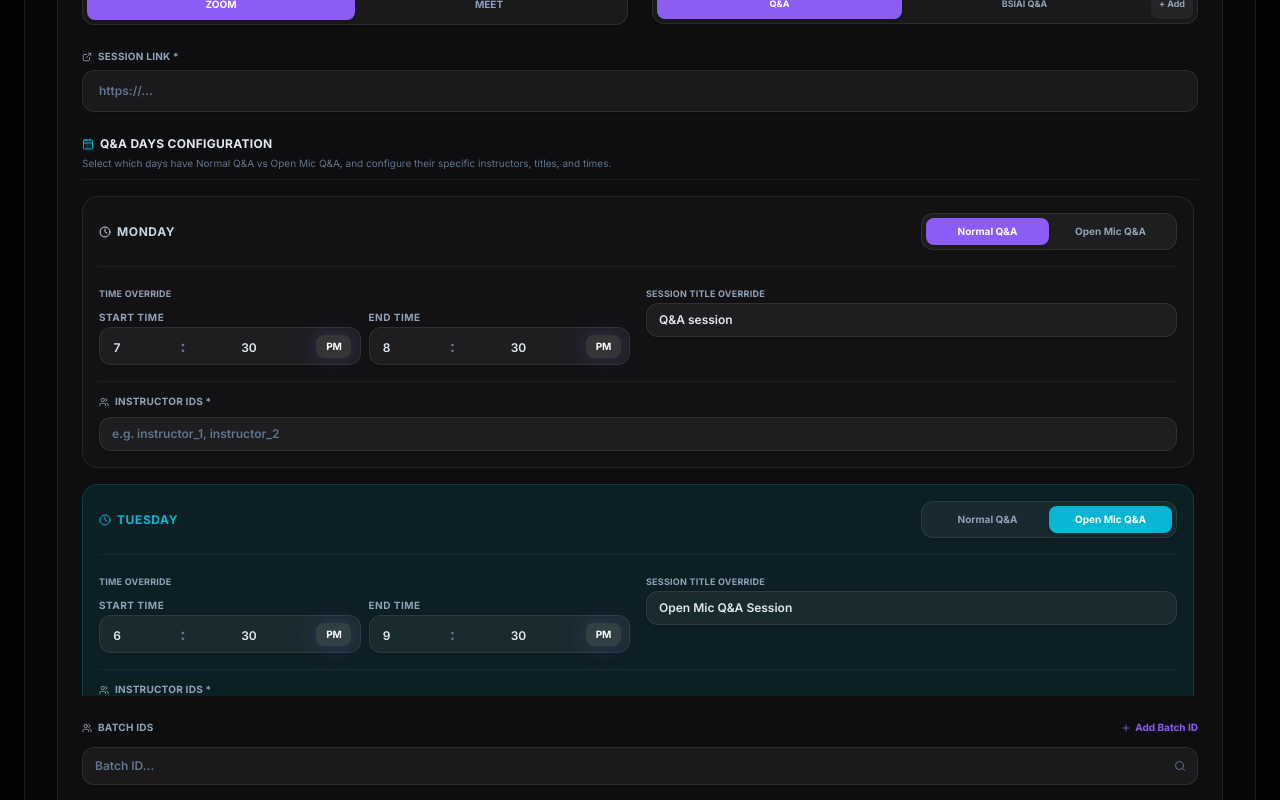
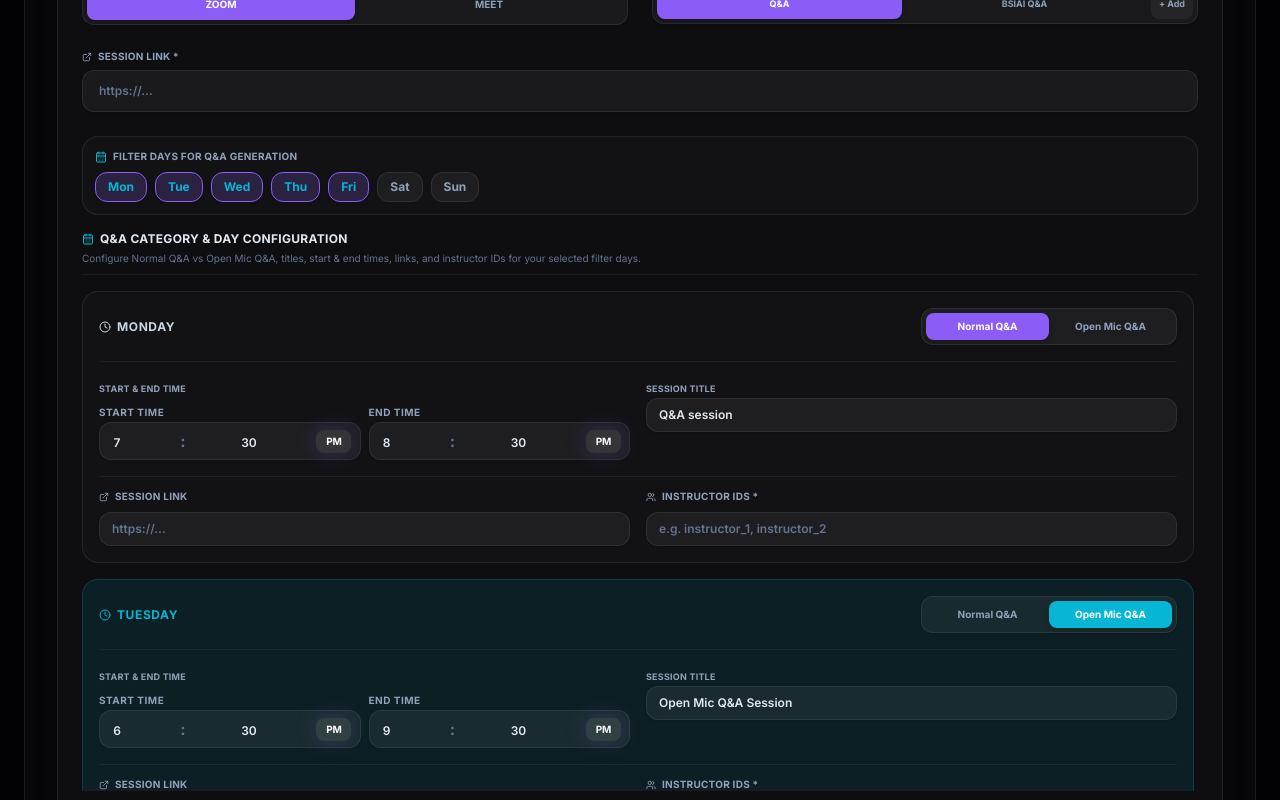
Before and after one commit to siddharthabardhanost-rgb/Bulk-Sessions, a React (Vite) app: page / in a window 1280 px wide. Shown: the part 2620-3420 px from the top of the page. Built offline with nearby package versions, Linux system fonts and the light colour scheme.

Commit message:
feat: add QnA day filtering and session links
Extend schedule configuration to support specific QnA day filtering and optional session links. Introduce a timing management popup for granular QnA slot control.

```diff
--- a/src/App.tsx
+++ b/src/App.tsx
@@ -72,6 +72,7 @@ type QnaDayConfig = {
   startTime?: string;
   endTime?: string;
   title?: string;
+  link?: string;
 };
 
 type TimeSlot = {
@@ -99,6 +100,7 @@ type TimeSlot = {
   courseGroup: string;
   customDayConfigs?: { [dayOfWeek: number]: CustomDayConfig };
   qnaDayConfigs?: { [dayOfWeek: number]: QnaDayConfig };
+  qnaDayFilter?: number[];
 };
 
 type GeneratedRow = {
@@ -864,6 +866,14 @@ export default function App() {
   const [scheduleCategoryFilter, setScheduleCategoryFilter] = useState<string>('all');
   const [includeLiveSessions, setIncludeLiveSessions] = useState<boolean>(true);
   const [includeQnaSessions, setIncludeQnaSessions] = useState<boolean>(false);
+  const [timingPopup, setTimingPopup] = useState<{
+    isOpen: boolean;
+    slotId: string;
+    dayValue: number;
+    startTime: string;
+    endTime: string;
+    key: 'startTime' | 'endTime';
+  } | null>(null);
 
   const currentActiveBatches = Array.from(new Set([
     ...recentBatches,
@@ -1545,6 +1555,70 @@ export default function App() {
       }
       return slot;
     }));
+
+    if (key === 'startTime' || key === 'endTime') {
+      const slot = timeSlots.find(s => s.id === slotId);
+      if (slot) {
+        const currentConfig = getQnaDayConfig(slot, dayValue);
+        setTimingPopup({
+          isOpen: true,
+          slotId,
+          dayValue,
+          startTime: key === 'startTime' ? value : (currentConfig.startTime || slot.startTime),
+          endTime: key === 'endTime' ? value : (currentConfig.endTime || slot.endTime),
+          key
+        });
+      }
+    }
+  };
+
+  const updateQnaDayConfigWithPopup = (
+    slotId: string,
+    dayValue: number,
+    key: keyof QnaDayConfig,
+    value: any
+  ) => {
+    updateQnaDayConfig(slotId, dayValue, key, value);
+    if (key === 'startTime' || key === 'endTime') {
+      const slot = timeSlots.find(s => s.id === slotId);
+      if (slot) {
+        const currentConfig = getQnaDayConfig(slot, dayValue);
+        setTimingPopup({
+          isOpen: true,
+          slotId,
+          dayValue,
+          startTime: key === 'startTime' ? value : (currentConfig.startTime || slot.startTime),
+          endTime: key === 'endTime' ? value : (currentConfig.endTime || slot.endTime),
+          key
+        });
+      }
+    }
+  };
+
+  const handleApplyTimingToAll = () => {
+    if (!timingPopup) return;
+    const { slotId, startTime, endTime } = timingPopup;
+    setTimeSlots(timeSlots.map(slot => {
+      if (slot.id === slotId) {
+        const currentConfigs = slot.qnaDayConfigs || {};
+        const daysToApply = activeDaysList.map(d => d.value);
+        const updatedConfigs = { ...currentConfigs };
+        daysToApply.forEach(dayVal => {
+          const existing = updatedConfigs[dayVal] || getQnaDayConfig(slot, dayVal);
+          updatedConfigs[dayVal] = {
+            ...existing,
+            startTime,
+            endTime
+          };
+        });
+        return {
+          ...slot,
+          qnaDayConfigs: updatedConfigs
+        };
+      }
+      return slot;
+    }));
+    setTimingPopup(null);
   };
 
   const addQnaInstructor = (slotId: string, dayValue: number) => {
@@ -1728,6 +1802,10 @@ export default function App() {
             return;
           }
 
+          if (slot.qnaDayFilter && slot.qnaDayFilter.length > 0 && !slot.qnaDayFilter.includes(dayOfWeek)) {
+            return;
+          }
+
           let currentStartTime = slot.startTime;
           let currentEndTime = slot.endTime;
           let finalTitle = slot.title;
@@ -1764,12 +1842,13 @@ export default function App() {
           let startStr = formatInTimeZone(startDateTime, IST_TIMEZONE, 'd MMMM yyyy hh:mm a') + ' IST';
           let endStr = formatInTimeZone(endDateTime, IST_TIMEZONE, 'd MMMM yyyy hh:mm a') + ' IST';
 
-          let sessionLink = '';
+          let sessionLink = slot.sessionLink;
           if (dayOption === 'custom') {
             const customConfig = slot.customDayConfigs?.[dayOfWeek];
             sessionLink = (customConfig && customConfig.link) ? customConfig.link : slot.sessionLink;
-          } else {
-            sessionLink = slot.sessionLink;
+          } else if (finalCategory.startsWith('qna-sessions')) {
+            const qnaConfig = getQnaDayConfig(slot, dayOfWeek);
+            sessionLink = (qnaConfig && qnaConfig.link && qnaConfig.link.trim() !== '') ? qnaConfig.link : slot.sessionLink;
           }
 
           let courseValue = '';
@@ -2521,6 +2600,7 @@ export default function App() {
                                         </span>
                                       </div>
                                       <div className="space-y-4">
+
                                         <div className="grid grid-cols-2 gap-4">
                                           <TimeInput12h
                                             label="Start Time"
@@ -2749,34 +2829,67 @@ export default function App() {
 
                           {dayOption !== 'custom' && (
                             <div className="col-span-2 space-y-4">
+                              {/* Day Filtering Option for Q&A Generation */}
+                              <div className="space-y-2 bg-white/[0.02] p-3 rounded-2xl border border-brand-border">
+                                <span className="text-[10px] text-slate-400 uppercase font-bold tracking-wide flex items-center gap-1.5">
+                                  <CalendarDays size={12} className="text-brand-accent-teal" />
+                                  Filter Days for Q&A Generation
+                                </span>
+                                <div className="flex flex-wrap gap-2">
+                                  {DAYS_LIST.map((d) => {
+                                    const currentFilter = slot.qnaDayFilter || activeDaysList.map(item => item.value);
+                                    const isSelected = currentFilter.includes(d.value);
+                                    return (
+                                      <button
+                                        key={`qna-filter-${d.value}`}
+                                        type="button"
+                                        onClick={() => {
+                                          const current = slot.qnaDayFilter || activeDaysList.map(item => item.value);
+                                          const updated = current.includes(d.value)
+                                            ? current.filter(v => v !== d.value)
+                                            : [...current, d.value];
+                                          setTimeSlots(timeSlots.map(s => s.id === slot.id ? { ...s, qnaDayFilter: updated } : s));
+                                        }}
+                                        className={`px-3 py-1.5 rounded-xl text-xs font-bold transition-all border ${
+                                          isSelected
+                                            ? 'bg-brand-accent-violet/20 border-brand-accent-violet text-brand-accent-teal shadow-sm'
+                                            : 'bg-white/5 border-brand-border text-slate-400 hover:border-slate-500'
+                                        }`}
+                                      >
+                                        {d.label.slice(0, 3)}
+                                      </button>
+                                    );
+                                  })}
+                                </div>
+                              </div>
                               {(
-                                /* Q&A Days Configuration */
+                                /* Q&A Days Configuration for Filtered Days */
                                 <div className="space-y-4">
                                   <div className="border-b border-white/[0.05] pb-2">
                                     <h4 className="text-xs font-bold text-slate-200 tracking-wide uppercase flex items-center gap-1.5">
                                       <CalendarDays size={12} className="text-brand-accent-teal" />
-                                      Q&A Days Configuration
+                                      Q&A Category & Day Configuration
                                     </h4>
                                     <p className="text-[10px] text-slate-500 mt-1">
-                                      Select which days have Normal Q&A vs Open Mic Q&A, and configure their specific instructors, titles, and times.
+                                      Configure Normal Q&A vs Open Mic Q&A, titles, start & end times, links, and instructor IDs for your selected filter days.
                                     </p>
                                   </div>
 
                                   <div className="space-y-4 max-h-[500px] overflow-y-auto pr-1">
-                                    {activeDaysList.map((day) => {
+                                    {DAYS_LIST.filter(d => (slot.qnaDayFilter || activeDaysList.map(item => item.value)).includes(d.value)).map((day) => {
                                       const qnaConfig = getQnaDayConfig(slot, day.value);
                                       const isOpenMic = qnaConfig.type === 'open-mic';
 
                                       return (
                                         <div
-                                          key={`qna-day-${day.value}`}
+                                          key={`filtered-qna-day-${day.value}`}
                                           className={`p-4 rounded-2xl border transition-all duration-300 ${
                                             isOpenMic
                                               ? 'bg-brand-accent-teal/10 border-brand-accent-teal/20'
                                               : 'bg-white/[0.02] border-brand-border'
                                           }`}
                                         >
-                                          {/* Day Name & Toggle */}
+                                          {/* Day Name & Category Toggle (Normal Q&A / Open Mic Q&A) */}
                                           <div className="flex flex-col sm:flex-row sm:items-center justify-between gap-3 mb-4">
                                             <span className={`text-xs font-bold uppercase tracking-wider flex items-center gap-1.5 ${
                                               isOpenMic ? 'text-brand-accent-teal' : 'text-slate-300'
@@ -2819,7 +2932,7 @@ export default function App() {
                                           <div className="grid grid-cols-1 md:grid-cols-2 gap-4 mb-4 pt-3 border-t border-white/[0.05]">
                                             {/* Custom Times */}
                                             <div className="space-y-2">
-                                              <span className="text-[9px] text-slate-400 uppercase font-bold tracking-wide">Time Override</span>
+                                              <span className="text-[9px] text-slate-400 uppercase font-bold tracking-wide">Start & End Time</span>
                                               <div className="grid grid-cols-2 gap-2">
                                                 <TimeInput12h
                                                   label="Start Time"
@@ -2836,7 +2949,7 @@ export default function App() {
 
                                             {/* Custom Title */}
                                             <div className="space-y-2">
-                                              <span className="text-[9px] text-slate-400 uppercase font-bold tracking-wide">Session Title Override</span>
+                                              <span className="text-[9px] text-slate-400 uppercase font-bold tracking-wide">Session Title</span>
                                               <input
                                                 type="text"
                                                 value={qnaConfig.title || ''}
@@ -2847,8 +2960,23 @@ export default function App() {
                                             </div>
                                           </div>
 
-                                          {/* Instructor Configuration */}
-                                          <div className="space-y-2 pt-3 border-t border-white/[0.05]">
+                                          {/* Link and Instructor IDs */}
+                                          <div className="grid grid-cols-1 md:grid-cols-2 gap-4 pt-3 border-t border-white/[0.05]">
+                                            <div className="space-y-2">
+                                              <span className="text-[10px] text-slate-400 uppercase font-bold tracking-wide flex items-center gap-1.5">
+                                                <ExternalLink size={10} />
+                                                Session Link
+                                              </span>
+                                              <input
+                                                type="text"
+                                                value={qnaConfig.link || slot.sessionLink || ''}
+                                                onChange={(e) => updateQnaDayConfig(slot.id, day.value, 'link', e.target.value)}
+                                                placeholder="https://..."
+                                                className="w-full bg-white/5 border border-brand-border rounded-xl px-3 py-2 text-xs font-semibold focus:outline-none focus:ring-4 focus:ring-brand-accent-violet/20 focus:border-brand-accent-violet/50 transition-all text-slate-200 placeholder:text-slate-500 shadow-sm"
+                                              />
+                                            </div>
+
+                                            <div className="space-y-2">
                                               <span className="text-[10px] text-slate-400 uppercase font-bold tracking-wide flex items-center gap-1.5">
                                                 <Users size={10} />
                                                 Instructor IDs *
@@ -2860,6 +2988,7 @@ export default function App() {
                                                 placeholder="e.g. instructor_1, instructor_2"
                                                 className="w-full bg-white/5 border border-brand-border rounded-xl px-3 py-2 text-xs font-semibold focus:outline-none focus:ring-4 focus:ring-brand-accent-violet/20 focus:border-brand-accent-violet/50 transition-all text-slate-200 placeholder:text-slate-500 shadow-sm"
                                               />
+                                            </div>
                                           </div>
                                         </div>
                                       );
@@ -3323,6 +3452,56 @@ export default function App() {
           )}
         </AnimatePresence>
 
+        <AnimatePresence>
+          {timingPopup?.isOpen && (
+            <motion.div
+              initial={{ opacity: 0 }}
+              animate={{ opacity: 1 }}
+              exit={{ opacity: 0 }}
+              className="fixed inset-0 z-50 flex items-center justify-center p-4 bg-black/60 backdrop-blur-sm"
+            >
+              <motion.div
+                initial={{ scale: 0.95, opacity: 0 }}
+                animate={{ scale: 1, opacity: 1 }}
+                exit={{ scale: 0.95, opacity: 0 }}
+                className="bg-brand-surface w-full max-w-md rounded-3xl p-6 border border-brand-border shadow-2xl relative space-y-6"
+              >
+                <div className="flex items-center justify-between">
+                  <h3 className="text-lg font-bold text-white flex items-center gap-2">
+                    <Clock size={20} className="text-brand-accent-teal" />
+                    Apply Timings to All Days?
+                  </h3>
+                  <button
+                    onClick={() => setTimingPopup(null)}
+                    className="p-2 text-slate-400 hover:text-white rounded-xl hover:bg-white/5 transition-colors"
+                  >
+                    <X size={20} />
+                  </button>
+                </div>
+
+                <p className="text-xs text-slate-300">
+                  Would you like to apply these timings (<span className="text-brand-accent-teal font-bold">{timingPopup.startTime} - {timingPopup.endTime}</span>) to all upcoming active days for this generation of Q&A sessions?
+                </p>
+
+                <div className="flex gap-3 pt-2">
+                  <button
+                    onClick={() => setTimingPopup(null)}
+                    className="flex-1 bg-white/5 hover:bg-white/10 text-slate-300 py-3 rounded-xl text-xs font-bold transition-all border border-brand-border"
+                  >
+                    Only This Day
+                  </button>
+                  <button
+                    onClick={handleApplyTimingToAll}
+                    className="flex-1 bg-gradient-to-r from-brand-accent-violet to-brand-accent-teal hover:opacity-90 text-white py-3 rounded-xl text-xs font-bold transition-all shadow-glow"
+                  >
+                    Apply to All Days
+                  </button>
+                </div>
+              </motion.div>
+            </motion.div>
+          )}
+        </AnimatePresence>
+
       </div>
 
       <style>{`
```
Lines whose indentation alone changed are shown as unchanged.
